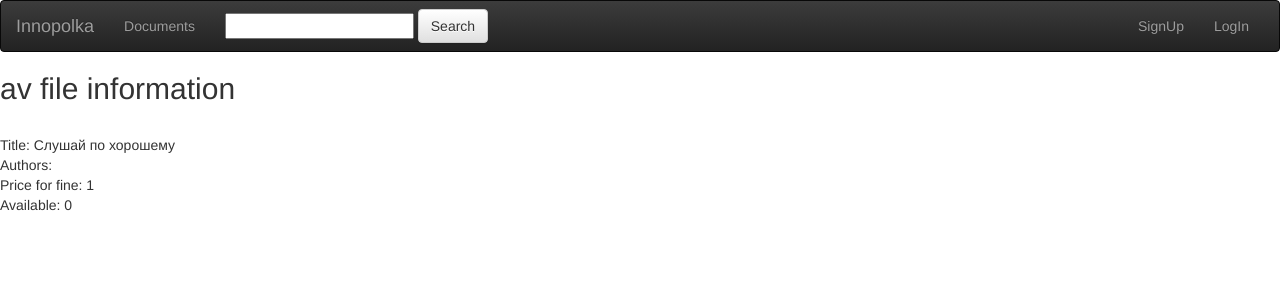
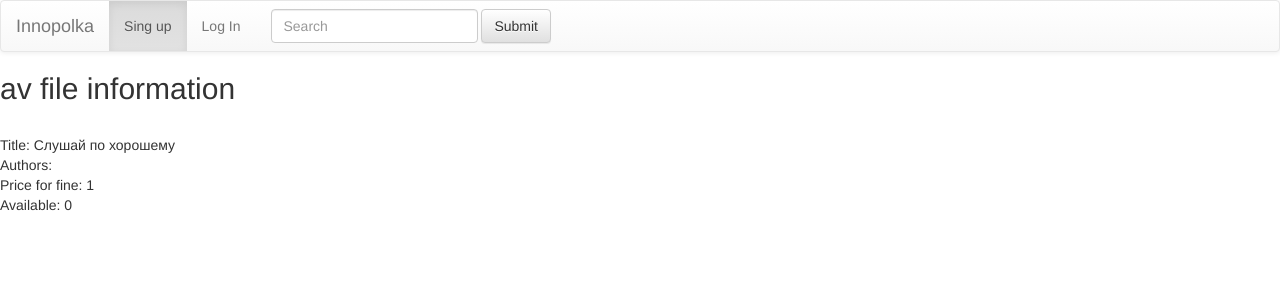
Before and after one commit to charikova/ITP2_project, a Django app: page /documents/2/ in a window 1280 px wide. Shown: the top 300 px of the page. Run offline with Django 3.2, Linux system fonts and the light colour scheme; data comes from the database, SQL or seed files in the repository; some libraries are stand-ins or nearby versions.

Commit message:
new navbar now white!

```diff
--- a/Documents/templates/Documents/base.html
+++ b/Documents/templates/Documents/base.html
@@ -13,55 +13,33 @@
 
 </head>
 <body>
-    <nav class="navbar navbar-inverse">
-
+    <nav class="navbar navbar-default">
   <div class="container-fluid">
+    <!-- Brand and toggle get grouped for better mobile display -->
     <div class="navbar-header">
-            <button type="button" class="navbar-toggle" data-toggle="collapse" data-target="#topNavBar">
+      <button type="button" class="navbar-toggle collapsed" data-toggle="collapse" data-target="#bs-example-navbar-collapse-1" aria-expanded="false">
+        <span class="sr-only">Toggle navigation</span>
         <span class="icon-bar"></span>
         <span class="icon-bar"></span>
         <span class="icon-bar"></span>
       </button>
-            <a class="navbar-brand" href="{% url 'index'%}">Innopolka</a>
+      <a class="navbar-brand" href="">Innopolka</a>
     </div>
 
-        <div class="collapse navbar-collapse" id="topNavBar">
+    <!-- Collect the nav links, forms, and other content for toggling -->
+    <div class="collapse navbar-collapse" id="bs-example-navbar-collapse-1">
       <ul class="nav navbar-nav">
-                <li class="">
-                    <a href="{% url 'index'%}">
-                        Documents
-                    </a>
-                </li>
-
-
-
+        <li class="active"><a href="/user/signup">Sing up <span class="sr-only">(current)</span></a></li>
+        <li><a href="/user/login">Log In</a></li>
       </ul>
-
-            <form class="navbar-form navbar-left" role="search" method="get" action="#">
+      <form class="navbar-form navbar-left">
         <div class="form-group">
-                    <input type="text" class="form-controll" name="q" value="">
-
+          <input type="text" class="form-control" placeholder="Search">
         </div>
-                <button type="submit" class="btn btn-default">Search</button>
+        <button type="submit" class="btn btn-default">Submit</button>
       </form>
-
-            <ul class="nav navbar-nav navbar-right">
-                <li class="">
-                    <a href="/user/signup">
-                        SignUp
-                    </a>
-                </li>
-
-                <li class="">
-                    <a href="/user/login">
-                        LogIn
-                    </a>
-                </li>
-            </ul>
-        </div>
-
-    </div>
-
+    </div><!-- /.navbar-collapse -->
+  </div><!-- /.container-fluid -->
 </nav>
 
 {% block body  %}
```
Lines whose indentation alone changed are shown as unchanged.
